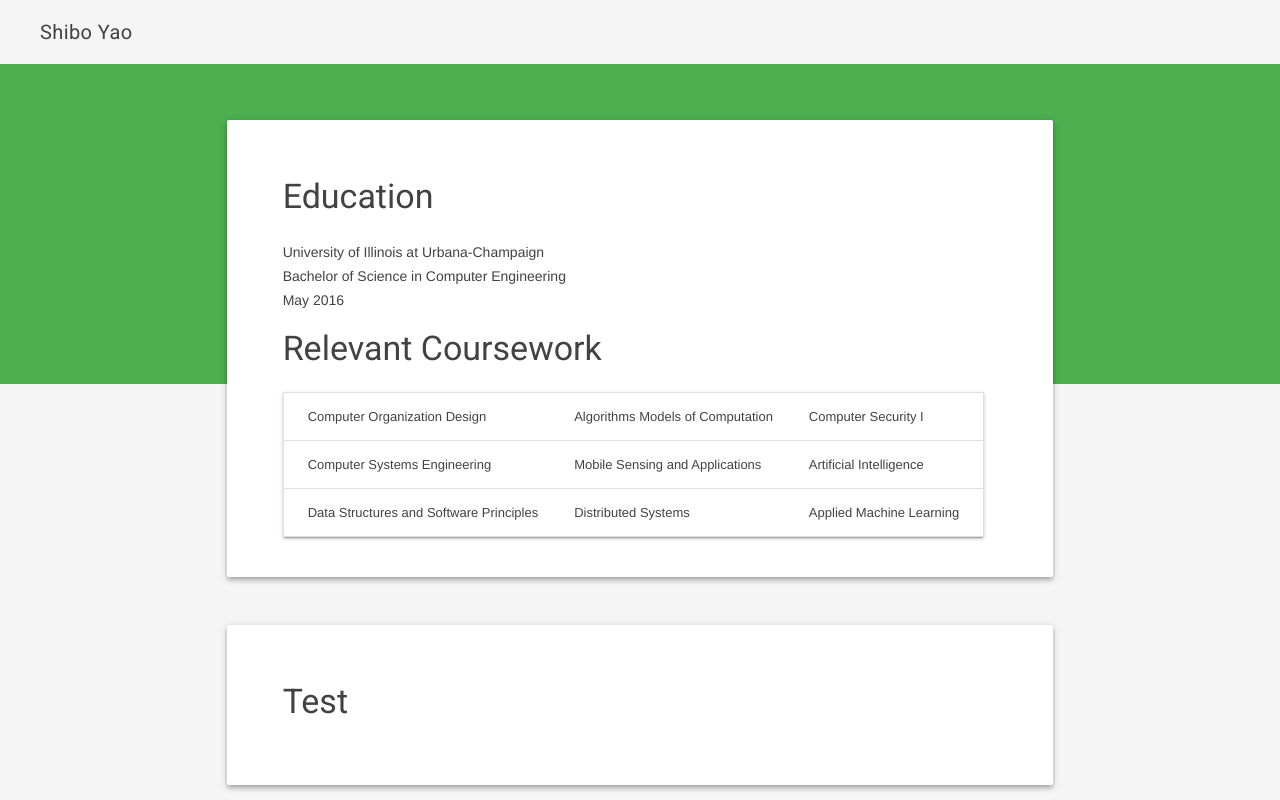
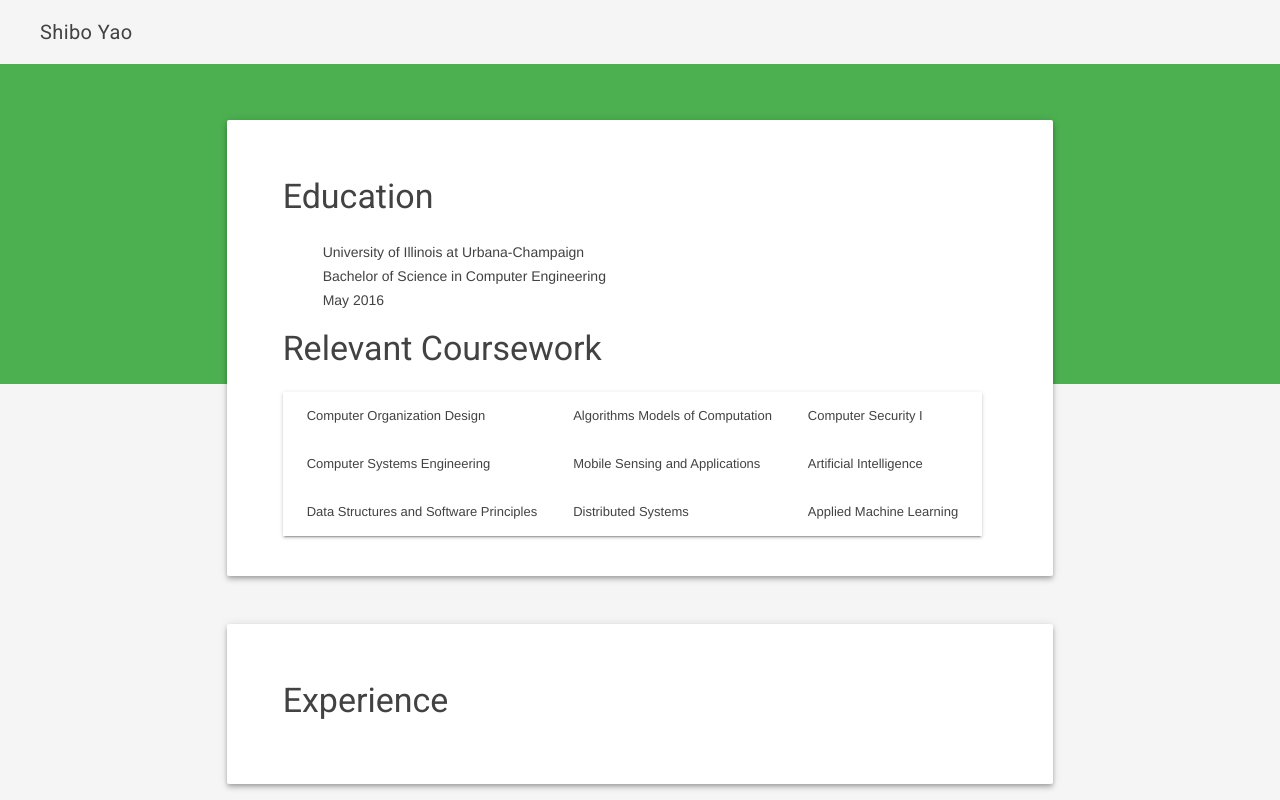
Before and after one commit to ObviouslyGreen/obviouslygreen.github.io, a website: page index.html in a window 1280 px wide. Drawn offline with nearby package versions, Linux system fonts and the light colour scheme.

Commit message:
Updated education formatting

```diff
--- a/index.html
+++ b/index.html
@@ -72,7 +72,7 @@
         <div class="site-container mdl-grid">
           <div class="mdl-cell mdl-cell--2-col mdl-cell--hide-tablet mdl-cell--hide-phone"></div>
           <div class="site-content mdl-color--white mdl-shadow--4dp content mdl-color-text--grey-800 mdl-cell mdl-cell--8-col">
-            <h3>Test</h3>
+            <h3>Experience</h3>
           </div>
         </div>
 
--- a/styles.css
+++ b/styles.css
@@ -37,3 +37,15 @@
 .site-content h3 {
   margin-top: 16px;
 }
+
+.site-content p {
+  margin-left: 40px;
+}
+
+.site-content table{
+  border: 0
+}
+
+.site-content td{
+  border:0
+}
```
Also changed, not shown: 1 other file.
